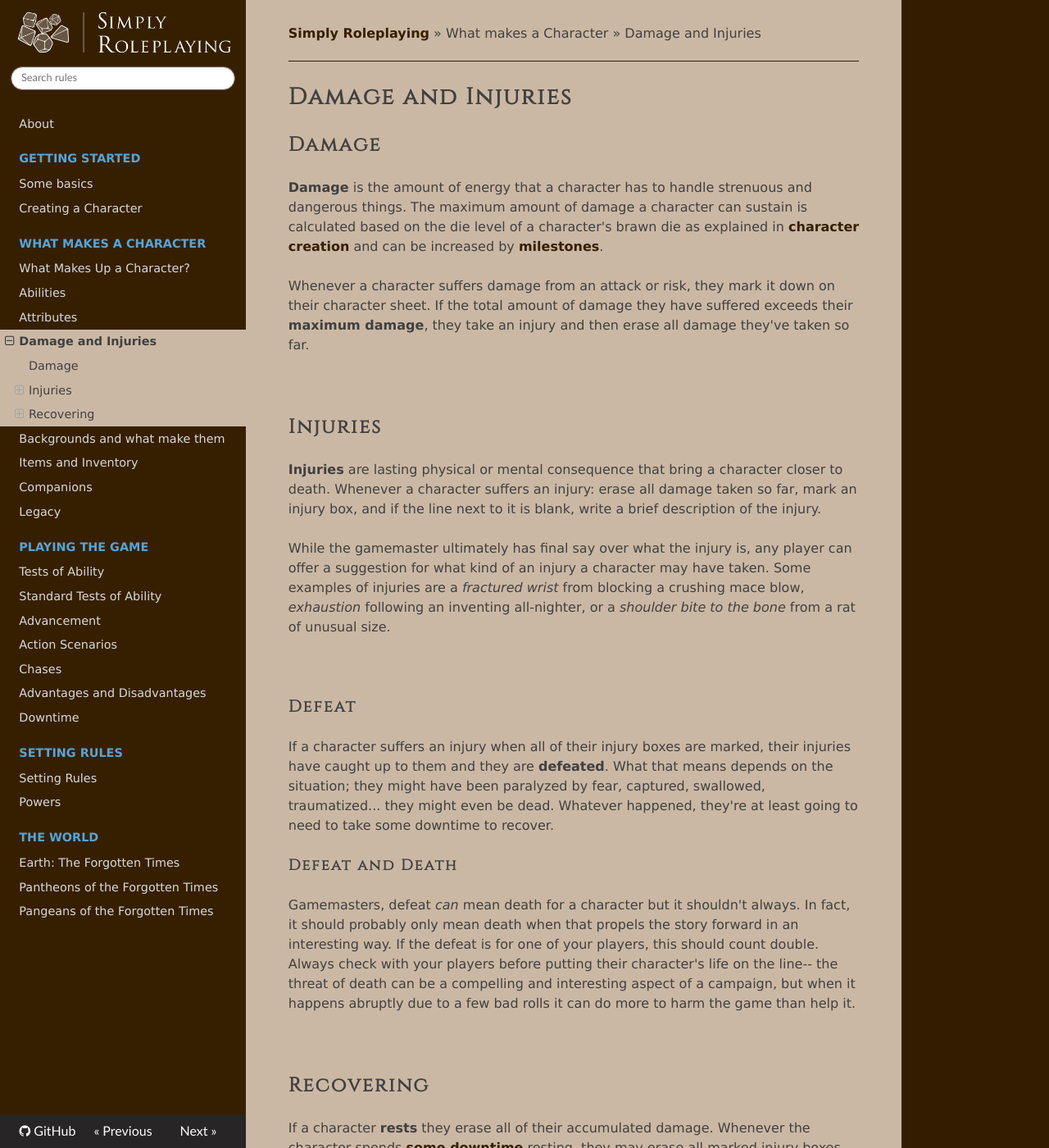
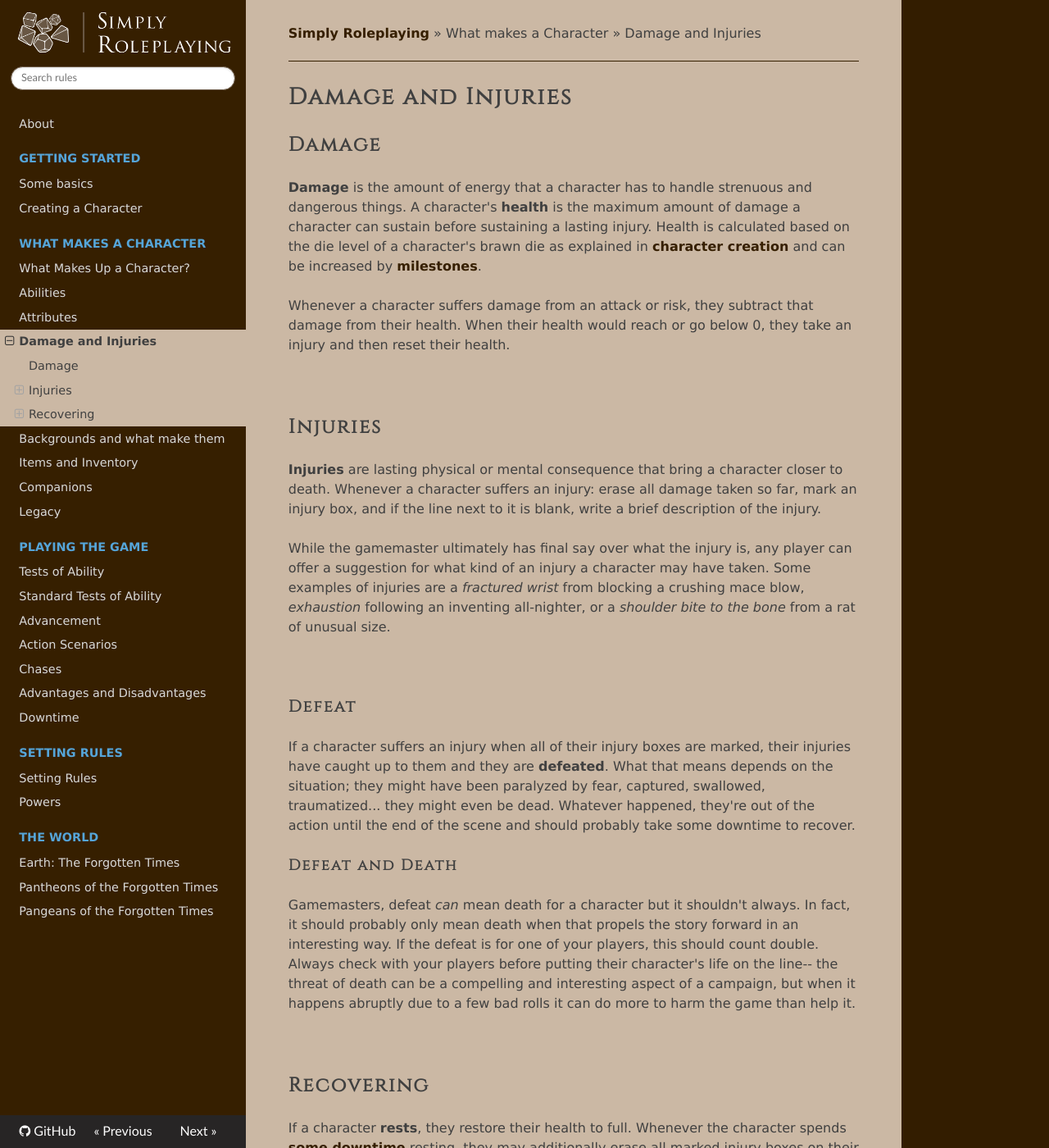
Before and after one commit to TheFifthRider/simply-roleplaying-webapp, an MkDocs documentation site: the page built from docs/character/damage_and_injuries.md, in a window 1280 px wide and 1400 px high. Shown: the whole window at 82% size. Built offline with MkDocs 1.6.1, drawn with Linux system fonts in a browser that asks for light colours; nearby versions of some CDN libraries; some of the changed text lies outside the part shown.

Commit message:
fix: Maximum damage is just health

```diff
--- a/docs/character/damage_and_injuries.md
+++ b/docs/character/damage_and_injuries.md
@@ -2,9 +2,9 @@
 
 ## Damage
 
-**Damage** is the amount of energy that a character has to handle strenuous and dangerous things. The maximum amount of damage a character can sustain is calculated based on the die level of a character's brawn die as explained in [character creation](../getting_started/creation.md) and can be increased by [milestones](../gameplay/advancement.md).
+**Damage** is the amount of energy that a character has to handle strenuous and dangerous things. A character's **health** is the maximum amount of damage a character can sustain before sustaining a lasting injury. Health is calculated based on the die level of a character's brawn die as explained in [character creation](../getting_started/creation.md) and can be increased by [milestones](../gameplay/advancement.md).
 
-Whenever a character suffers damage from an attack or risk, they mark it down on their character sheet. If the total amount of damage they have suffered exceeds their **maximum damage**, they take an injury and then erase all damage they've taken so far.
+Whenever a character suffers damage from an attack or risk, they subtract that damage from their health. When their health would reach or go below 0, they take an injury and then reset their health.
 
 <br/>
 
@@ -18,7 +18,7 @@ While the gamemaster ultimately has final say over what the injury is, any playe
 
 ### Defeat
 
-If a character suffers an injury when all of their injury boxes are marked, their injuries have caught up to them and they are **defeated**. What that means depends on the situation; they might have been paralyzed by fear, captured, swallowed, traumatized... they might even be dead. Whatever happened, they're at least going to need to take some downtime to recover.
+If a character suffers an injury when all of their injury boxes are marked, their injuries have caught up to them and they are **defeated**. What that means depends on the situation; they might have been paralyzed by fear, captured, swallowed, traumatized... they might even be dead. Whatever happened, they're out of the action until the end of the scene and should probably take some downtime to recover.
 
 #### Defeat and Death
 
@@ -28,7 +28,7 @@ Gamemasters, defeat _can_ mean death for a character but it shouldn't always. In
 
 ## Recovering
 
-If a character **rests** they erase all of their accumulated damage. Whenever the character spends [some downtime](../gameplay/downtime.md#recovering) resting, they may erase all marked injury boxes on their character sheets.
+If a character **rests**, they restore their health to full. Whenever the character spends [some downtime](../gameplay/downtime.md#recovering) resting, they may additionally erase all marked injury boxes on their character sheets.
 
 If the rest was enough to fully heal the injury, erase the description next to the marked injury box. Otherwise, keep it around or rename it to reflect the healing process. Recovering doesn't mean those wounds have completely healed, just that they are healed enough that they are no longer bringing your character closer to a life-threatening injury. If you need to check that injury box again, it means those wounds reopened.
 
```
Also changed, not shown: docs/character/abilities.md (+1 -1 lines), docs/character/character.md (+1 -1 lines), docs/getting_started/creation.md (+2 -2 lines).
